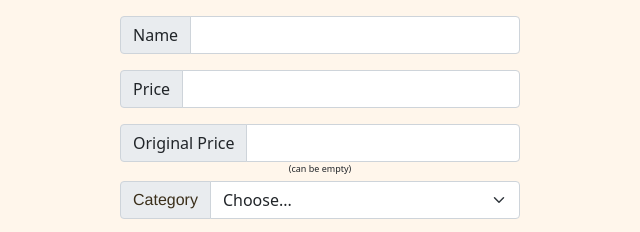
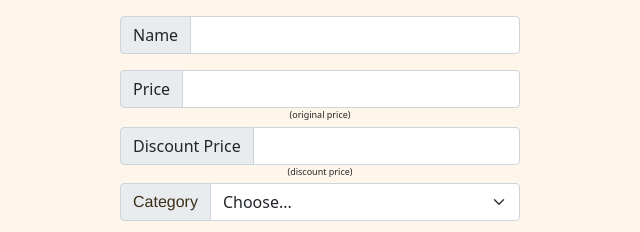
Before and after one commit to danielwija/lativClothes, a plain HTML site: page front/admin2.html in a window 1280 px wide. Shown: the part 176-408 px from the top of the page, 320-960 px from the left. Drawn offline with nearby package versions, Linux system fonts and the light colour scheme.

Commit message:
fix logic error: original price should be the main price, discount price be the optional

```diff
--- a/front/admin2.css
+++ b/front/admin2.css
@@ -57,7 +57,7 @@ label{
     margin: 0 auto;
 }
 
-#inputDiv_originalPrice {
+#inputDiv_discountPrice, #inputDiv_price {
     margin-bottom:0 !important;
 }
 #remindMessage{
--- a/front/admin2.html
+++ b/front/admin2.html
@@ -28,19 +28,22 @@
                         aria-describedby="inputGroup-sizing-default">
                 </div>
 
-                <div id="inputDiv_price" class="inputDiv input-group mb-3" style="width: 25em">
-                    <span class="input-group-text" id="inputGroup-sizing-default">Price</span>
-                    <input id="input_price" type="text" class="form-control" aria-label="Sizing example input"
-                        aria-describedby="inputGroup-sizing-default">
+                <div>
+                    <div id="inputDiv_price" class="inputDiv input-group mb-3" style="width: 25em">
+                        <span class="input-group-text" id="inputGroup-sizing-default">Price</span>
+                        <input id="input_price" type="text" class="form-control" aria-label="Sizing example input"
+                            aria-describedby="inputGroup-sizing-default">
+                    </div>
+                    <p id="remindMessage">(original price)</p>
                 </div>
 
                 <div>
-                    <div id="inputDiv_originalPrice" class="inputDiv input-group mb-3" style="width: 25em">
-                        <span class="input-group-text" id="inputGroup-sizing-default">Original Price</span>
-                        <input id="input_originalPrice" type="text" class="form-control"
+                    <div id="inputDiv_discountPrice" class="inputDiv input-group mb-3" style="width: 25em">
+                        <span class="input-group-text" id="inputGroup-sizing-default">Discount Price</span>
+                        <input id="input_discountPrice" type="text" class="form-control"
                             aria-label="Sizing example input" aria-describedby="inputGroup-sizing-default">
                     </div>
-                    <p id="remindMessage">(can be empty)</p>
+                    <p id="remindMessage">(discount price)</p>
                 </div>
 
                 <div id="inputDiv_category" class="inputDiv input-group mb-3" style="width: 25em !important">
```
